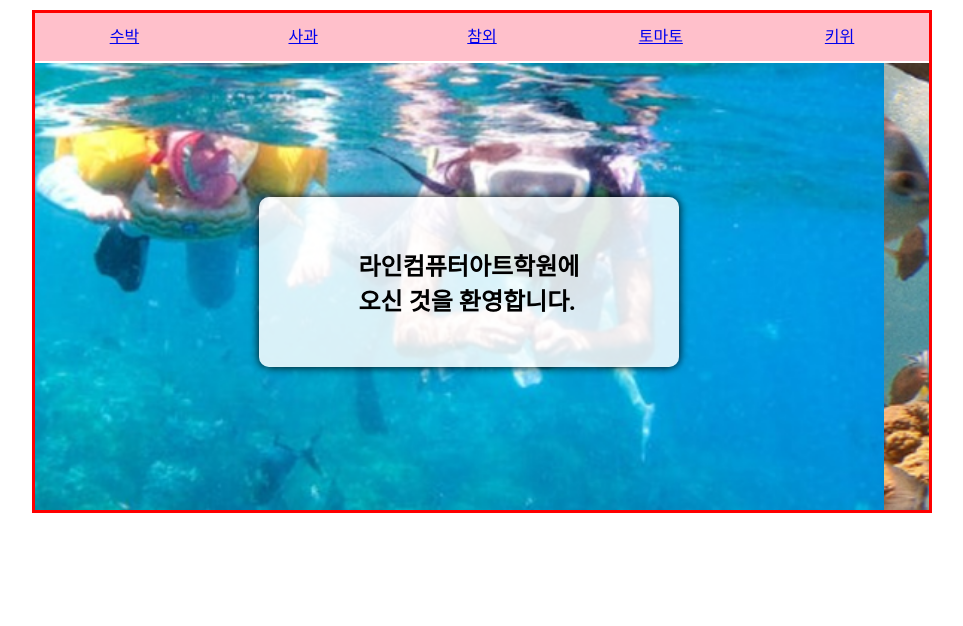
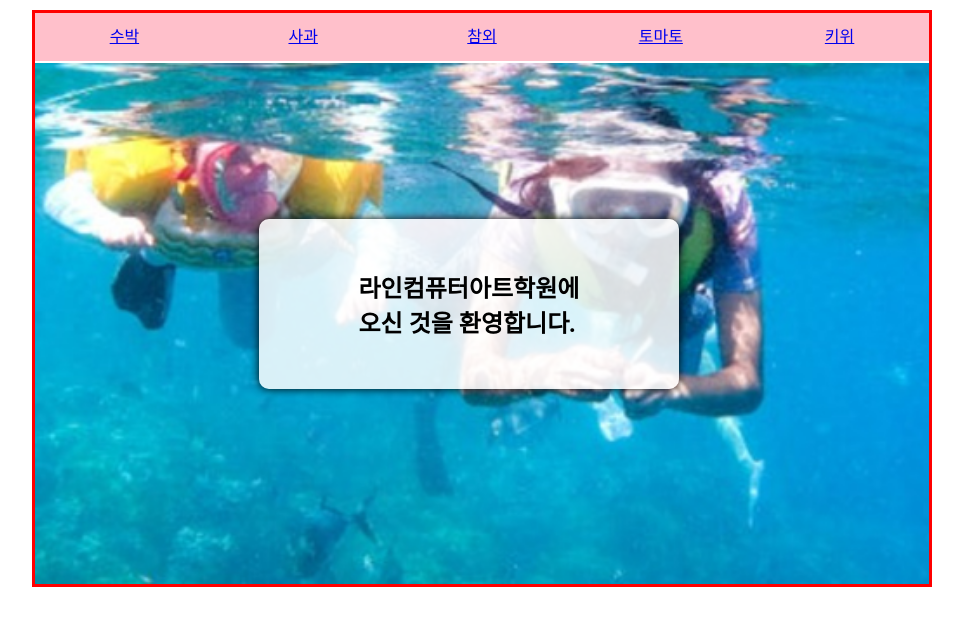
Before and after one commit to pjh445/menu-slide, a plain HTML site: page index.html in a window 1280 px wide. Shown: the whole page, without its empty margins (158-1121 px from the left). Drawn offline with nearby package versions, Linux system fonts and the light colour scheme.

Commit message:
Update index.html

```diff
--- a/index.html
+++ b/index.html
@@ -98,8 +98,7 @@
 
             let pos = area.clientWidth;
             console.log( pos );
-            img.style.width = pos;
-            pos = parseInt(pos); //parseInt(숫자+문자에서 숫자만 가져오면서 Number형이 됨);
+            img.style.width = pos + "px";
             pos = (pos * (-1) ) + "px";
 
             const ss = ()=>{
```
